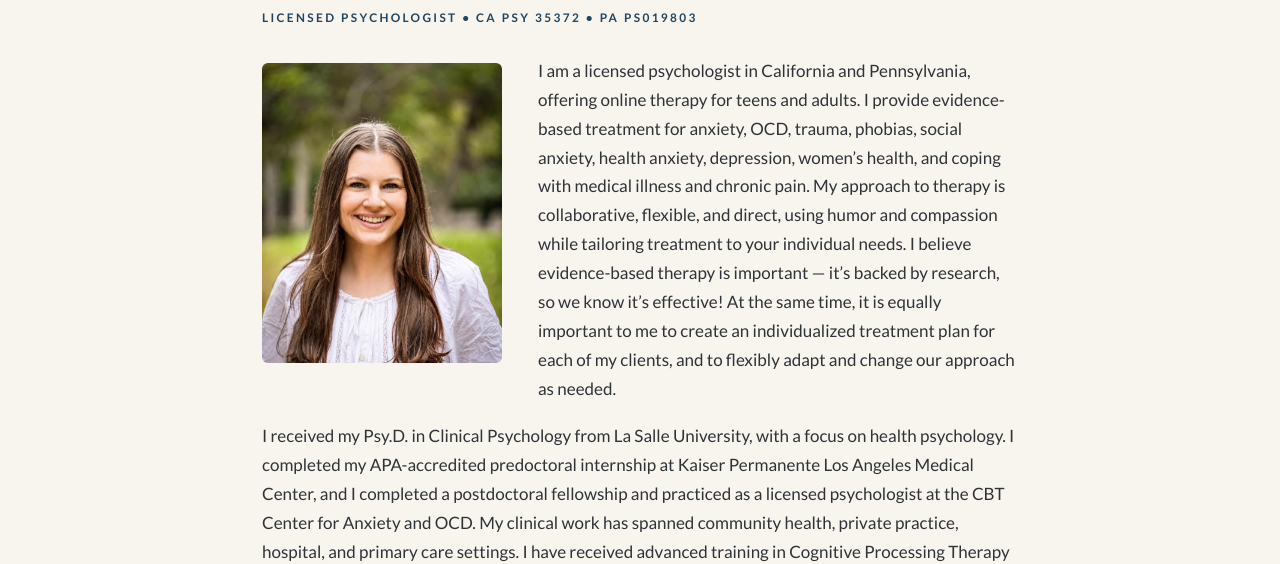
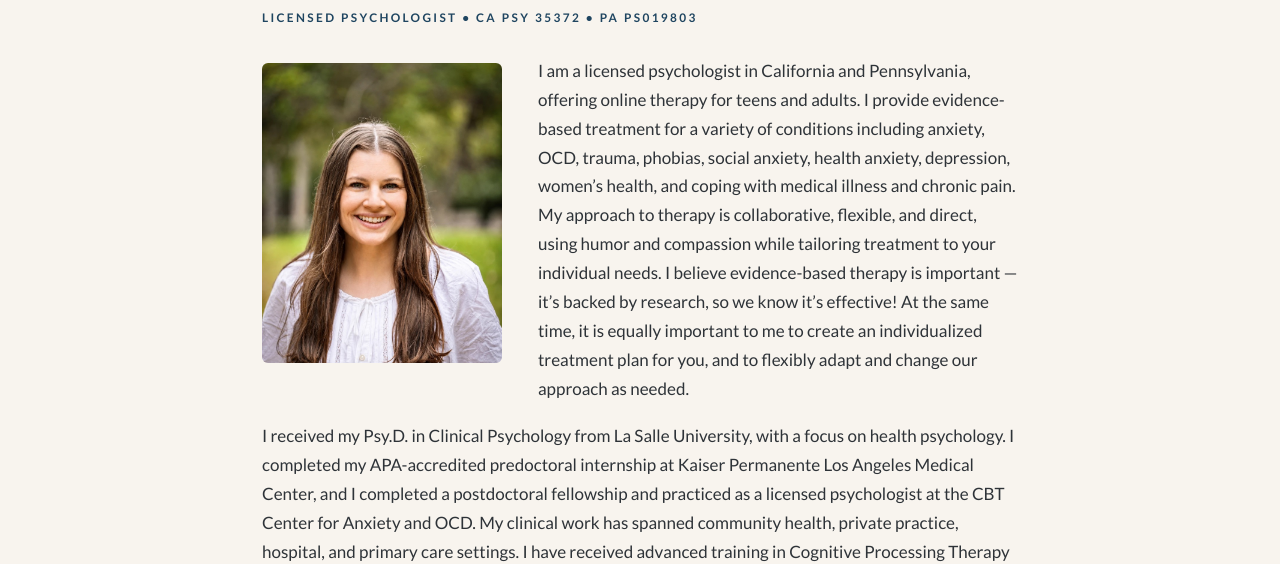
Before and after one commit to dmadnick/therapy-website, a plain HTML site: page about.html in a window 1280 px wide. Shown: the part 239-803 px from the top of the page. Drawn offline with nearby package versions, Linux system fonts and the light colour scheme; a web font is replaced by a local one.

Commit message:
Update About bio intro and supervision sentence
Co-Authored-By: Claude Opus 5.5 <noreply@anthropic.com>

```diff
--- a/about.html
+++ b/about.html
@@ -63,12 +63,13 @@
 
         <p>
           I am a licensed psychologist in California and Pennsylvania, offering online therapy for teens
-          and adults. I provide evidence-based treatment for anxiety, OCD, trauma, phobias, social anxiety,
-          health anxiety, depression, women&rsquo;s health, and coping with medical illness and chronic pain. My approach to therapy is collaborative, flexible,
-          and direct, using humor and compassion while tailoring treatment to your individual needs.
-          I believe evidence-based therapy is important &mdash; it&rsquo;s backed by research, so we know it&rsquo;s effective! At the same
-          time, it is equally important to me to create an individualized treatment plan for each of my
-          clients, and to flexibly adapt and change our approach as needed.
+          and adults. I provide evidence-based treatment for a variety of conditions including anxiety, OCD,
+          trauma, phobias, social anxiety, health anxiety, depression, women&rsquo;s health, and coping with
+          medical illness and chronic pain. My approach to therapy is collaborative, flexible, and direct,
+          using humor and compassion while tailoring treatment to your individual needs. I believe
+          evidence-based therapy is important &mdash; it&rsquo;s backed by research, so we know it&rsquo;s
+          effective! At the same time, it is equally important to me to create an individualized treatment
+          plan for you, and to flexibly adapt and change our approach as needed.
         </p>
         <p>
           I received my Psy.D. in Clinical Psychology from La Salle University, with a focus on health
@@ -77,7 +78,7 @@
           at the CBT Center for Anxiety and OCD. My clinical work has spanned community health, private
           practice, hospital, and primary care settings. I have received advanced training in Cognitive
           Processing Therapy (CPT), Dialectical Behavior Therapy (DBT), and Perinatal Mood and Anxiety
-          Disorders (PMADs), among other treatments. In addition to my private practice, I currently provide
+          Disorders (PMADs), among other treatments. In addition to my therapy practice, I currently provide
           supervision to clinicians working towards licensure as a Clinical Supervisor Psychologist at
           Kaiser Permanente.
         </p>
```
